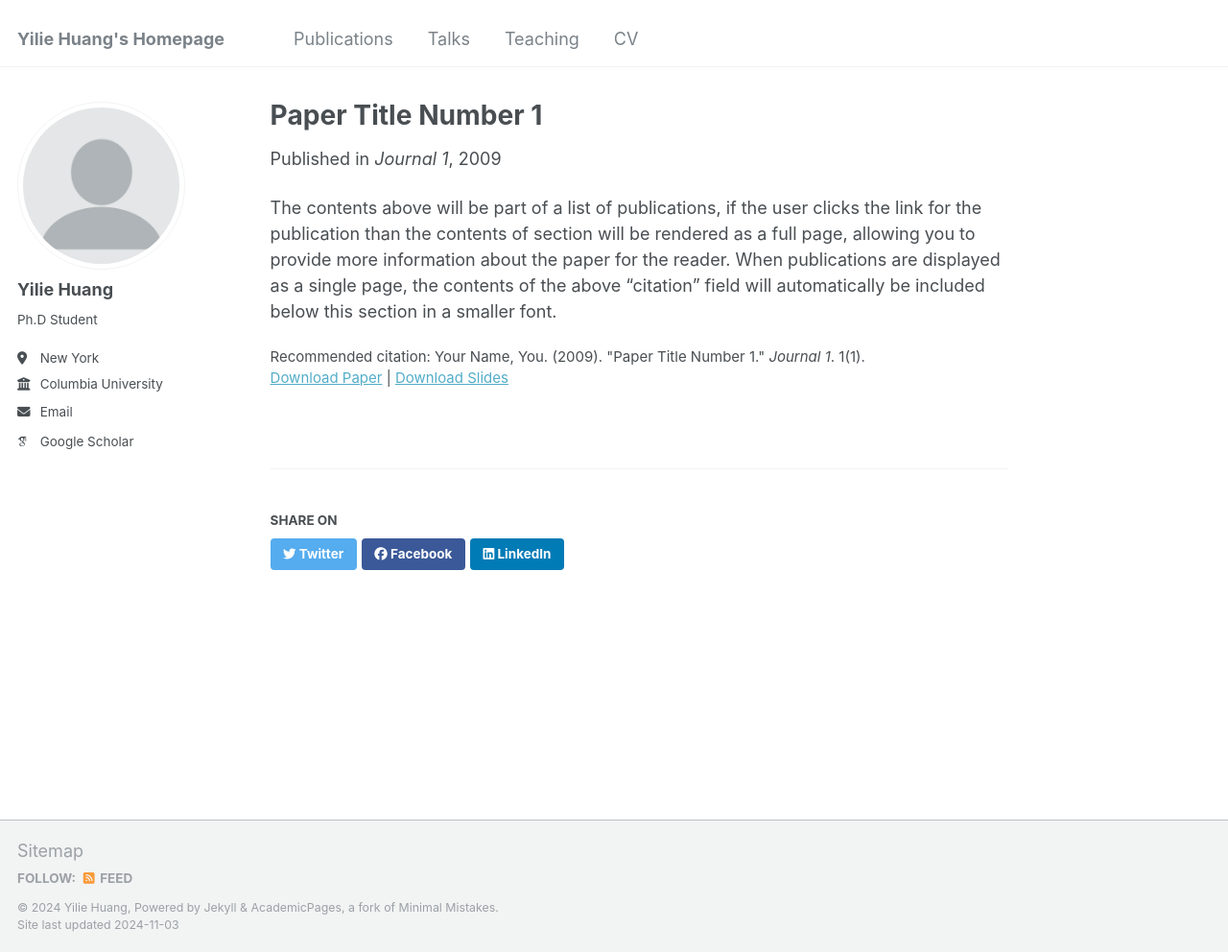
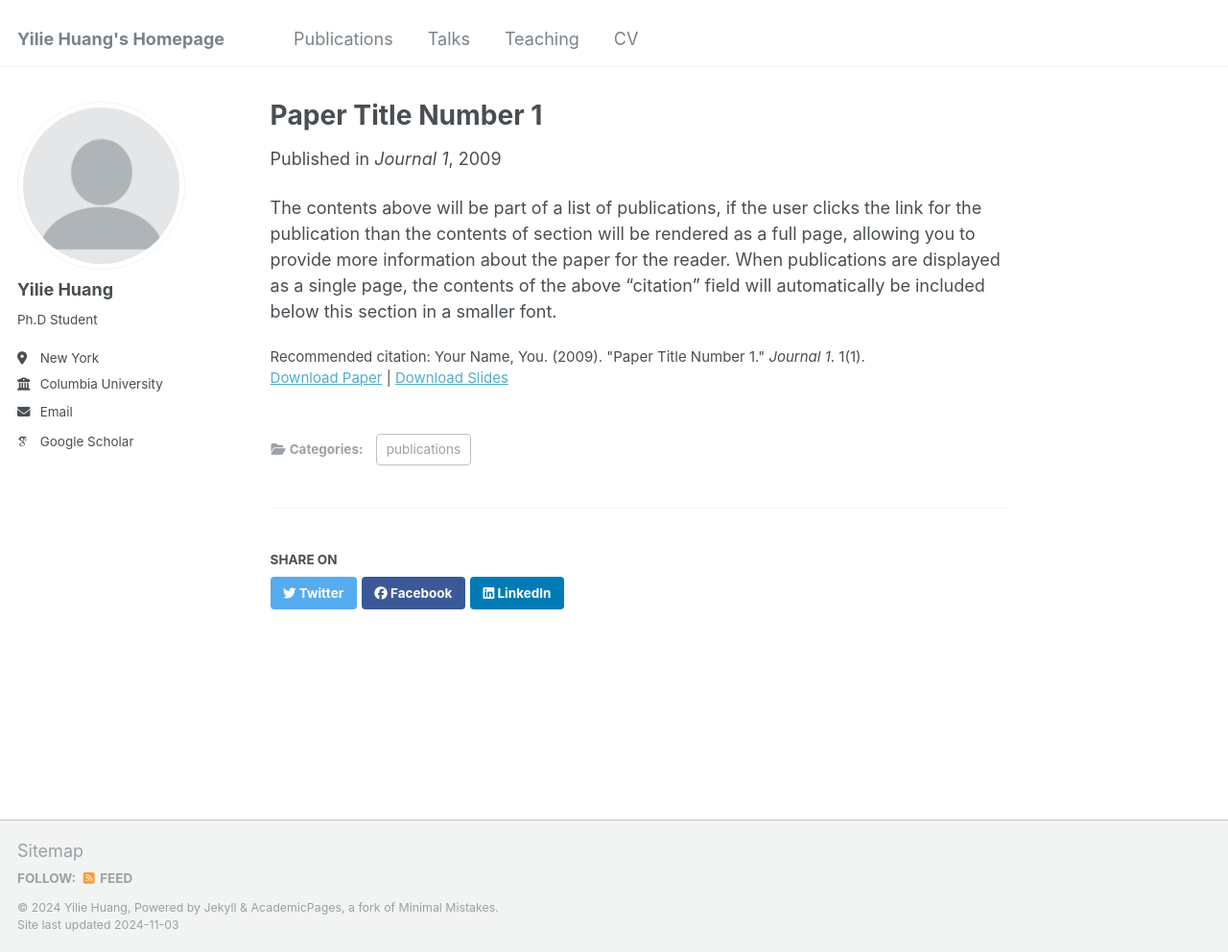
Before and after one commit to yiliehuang/yiliehuang.github.io, a Jekyll site: the page built from _publications/2009-10-01-paper-title-number-1.md, in a window 1280 px wide and 992 px high. Shown: the whole window at 96% size. Built offline with Jekyll 4.4.1, drawn with Linux system fonts in a browser that asks for light colours; some web fonts are replaced; some of the changed lines change nothing that is shown.

Commit message:
Update 2009-10-01-paper-title-number-1.md

```diff
--- a/_publications/2009-10-01-paper-title-number-1.md
+++ b/_publications/2009-10-01-paper-title-number-1.md
@@ -1,7 +1,7 @@
 ---
 title: "Paper Title Number 1"
 collection: publications
-#category: publications
+category: publications
 permalink: /publication/2009-10-01-paper-title-number-1
 excerpt: 'This paper is about the number 1. The number 2 is left for future work.'
 date: 2009-10-01
```
